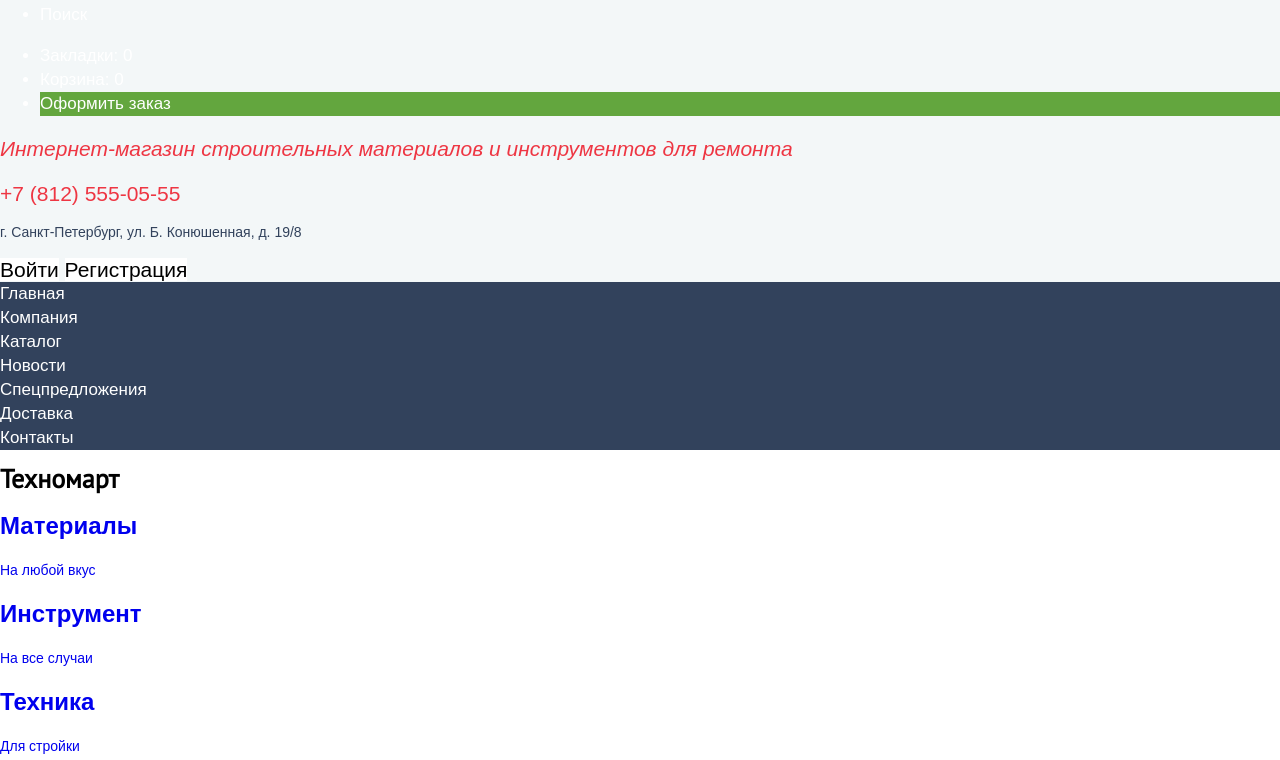
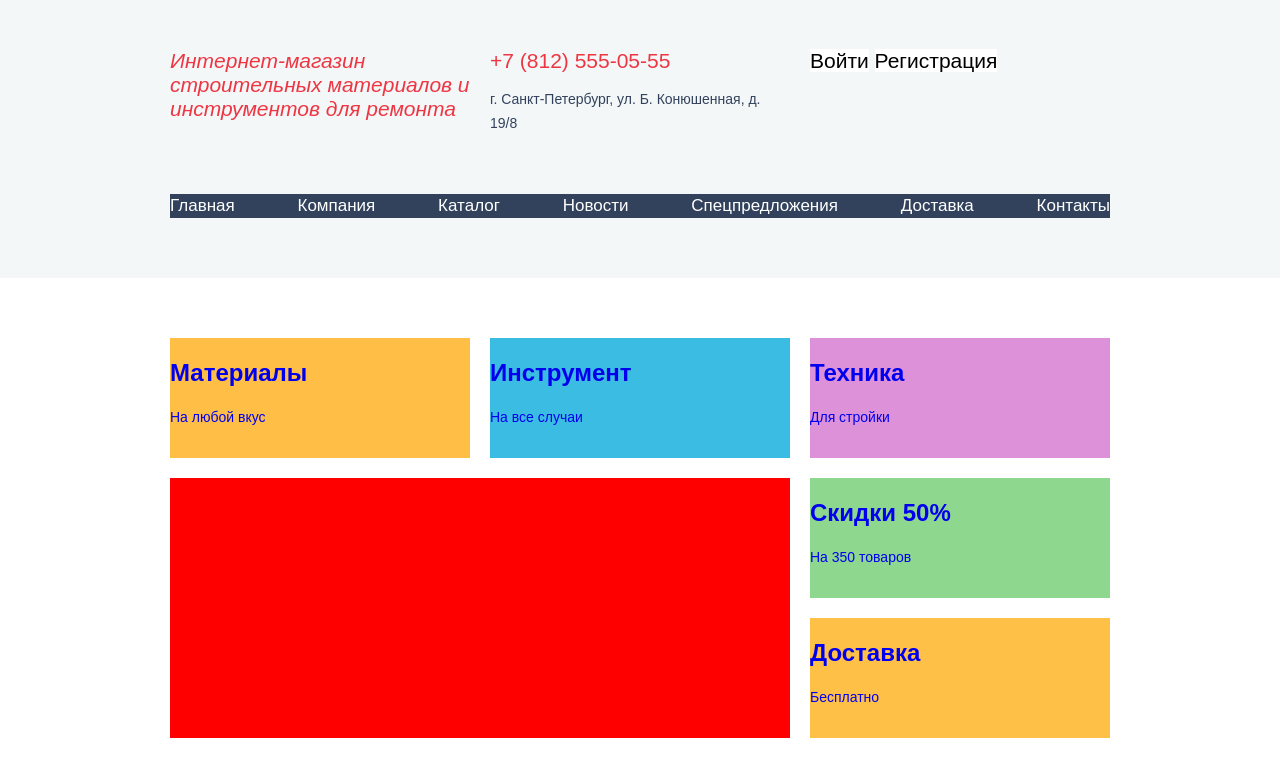
Before and after one commit to nevstas/htmlacademy, a plain HTML site: page tehnomart/tehnomart-index.html in a window 1280 px wide. Shown: the part 41-801 px from the top of the page. Drawn offline with Linux system fonts and the light colour scheme; files whose address does not match are found by name; a web font is replaced by a local one.

Commit message:
Макет главной техномарта

```diff
--- a/barbershop/css/style.css
+++ b/barbershop/css/style.css
@@ -98,7 +98,7 @@ a {
 }
 
 .container {
-    width: 960px;
+    width: 940px;
     margin: 0 auto;
     padding: 0 10px;
 }
--- a/tehnomart/css/style.css
+++ b/tehnomart/css/style.css
@@ -22,6 +22,20 @@ a {
     background-color: #ee3643;
 }
 
+.container {
+    width: 940px;
+    margin: 0 auto;
+    padding: 0 10px;
+}
+
+.visually-hidden {
+    position: absolute;
+    clip: rect(0 0 0 0);
+    width: 1px;
+    height: 1px;
+    margin: -1px;
+}
+
 /* Шапка начало */
 
 .main-header {
@@ -29,11 +43,41 @@ a {
     font-size: 17px;
     color: #FFFFFF;
     background-color: #f3f7f8;
+    padding-bottom: 60px;
+    margin-bottom: 60px;
+}
+
+.header-top {
+    background-color: #293449;
+    min-height: 40px;
+    margin-bottom: 50px;
+}
+
+.header-top .container {
+    display: flex;
+    justify-content: start;
 }
 
 .header-logo {
     font-size: 24px;
     background-color: #ee3643;
+}
+
+.header-search {
+    list-style: none;
+    margin: 0;
+    padding: 0;
+}
+
+.header-user-menu {
+    list-style: none;
+    margin: 0;
+    padding: 0;
+    margin-left: auto;
+}
+
+.header-user-menu li {
+    display: inline;
 }
 
 .header-user-menu .mark {
@@ -42,18 +86,31 @@ a {
 
 .header-desc {
     font-size: 21px;
+    display: flex;
+    justify-content: space-between;
+    margin-bottom: 45px;
 }
 
-.header-desc .header-description {
+.header-description {
     font-style: italic;
+    color: #ee3643;
+    width: 300px;
+    margin: 0px;
+}
+
+.header-phone-address {
+    width: 300px;
+}
+
+.header-buttons-user {
+    width: 300px;
+}
+
+.header-phone {
     color: #ee3643;
 }
 
-.header-desc .header-phone {
-    color: #ee3643;
-}
-
-.header-desc .header-address {
+.header-address {
     font-size: 14px;
     color: #32425c;
 }
@@ -68,13 +125,20 @@ a {
     margin: 0;
     padding: 0;
     background-color: #32425c;
+
+    display: flex;
+    justify-content: space-between;
+}
+
+.header-menu-list li {
+    display: inline;
 }
 
 /* Шапка конец */
 
 /* Главная начало */
 
-.container {
+.main {
     background-color: #FFFFFF;
 }
 
@@ -85,10 +149,38 @@ a {
     color: #FFFFFF;
 }
 
+.home-catalog-top {
+    display: flex;
+    justify-content: space-between;
+}
+
+.home-catalog-bottom {
+    display: flex;
+    justify-content: space-between;
+}
+
 .home-catalog h2 {
     font-weight: 700;
     font-size: 24px;
     line-height: 30px;
+}
+
+.home-catalog-item {
+    min-height: 120px;
+    width: 300px;
+    margin-bottom: 20px;
+}
+
+.home-slider {
+    min-height: 260px;
+    width: 620px;
+    background-color: red;
+}
+
+.home-two-item {
+    width: 300px;
+    display: flex;
+    flex-wrap: wrap;
 }
 
 .home-catalog-item1 {
@@ -109,6 +201,7 @@ a {
 
 .home-catalog-item5 {
     background-color: #ffc047;
+    margin-bottom: 0px;
 }
 
 .products-popular {
--- a/tehnomart/tehnomart-index.html
+++ b/tehnomart/tehnomart-index.html
@@ -14,7 +14,8 @@
 
 <header class="main-header">
     <nav class="header-top">
-        <a class="header-logo">Техномарт</a>
+        <div class="container">
+            <a class="header-logo visually-hidden">Техномарт</a>
 
             <ul class="header-search">
                 <li>Поиск</li>
@@ -25,19 +26,24 @@
                 <li>Корзина: <span class="basket-count">0</span></li>
                 <li class="mark">Оформить заказ</li>
             </ul>
-
+        </div>
     </nav>
 
-    <section class="header-desc">
+    <section class="header-desc container">
         <p class="header-description">Интернет-магазин строительных материалов и инструментов для ремонта</p>
+
+        <div class="header-phone-address">
             <a class="header-phone" href="tel:+78125550555">+7 (812) 555-05-55</a>
             <p class="header-address">г. Санкт-Петербург, ул. Б. Конюшенная, д. 19/8</p>
+        </div>
 
+        <div class="header-buttons-user">
             <a class="button-user button-login" href="#">Войти</a>
             <a class="button-user button-register" href="#">Регистрация</a>
+        </div>
     </section>
 
-    <nav class="header-menu">
+    <nav class="header-menu container">
         <ul class="header-menu-list">
             <li>Главная</li>
             <li>Компания</li>
@@ -72,6 +78,7 @@
             <div class="home-slider">
 
             </div>
+            <div class="home-two-item">
                 <a href="#" class="home-catalog-item home-catalog-item4">
                     <h2>Скидки 50%</h2>
                     <p class="home-catalog-desc">На 350 товаров</p>
@@ -80,6 +87,7 @@
                     <h2>Доставка</h2>
                     <p class="home-catalog-desc">Бесплатно</p>
                 </a>
+            </div>
         </div>
     </section>
 
```
Also changed, not shown: tehnomart/tehnomart-test.html (deleted, +0 -45 lines). Lines whose indentation alone changed are shown as unchanged.
